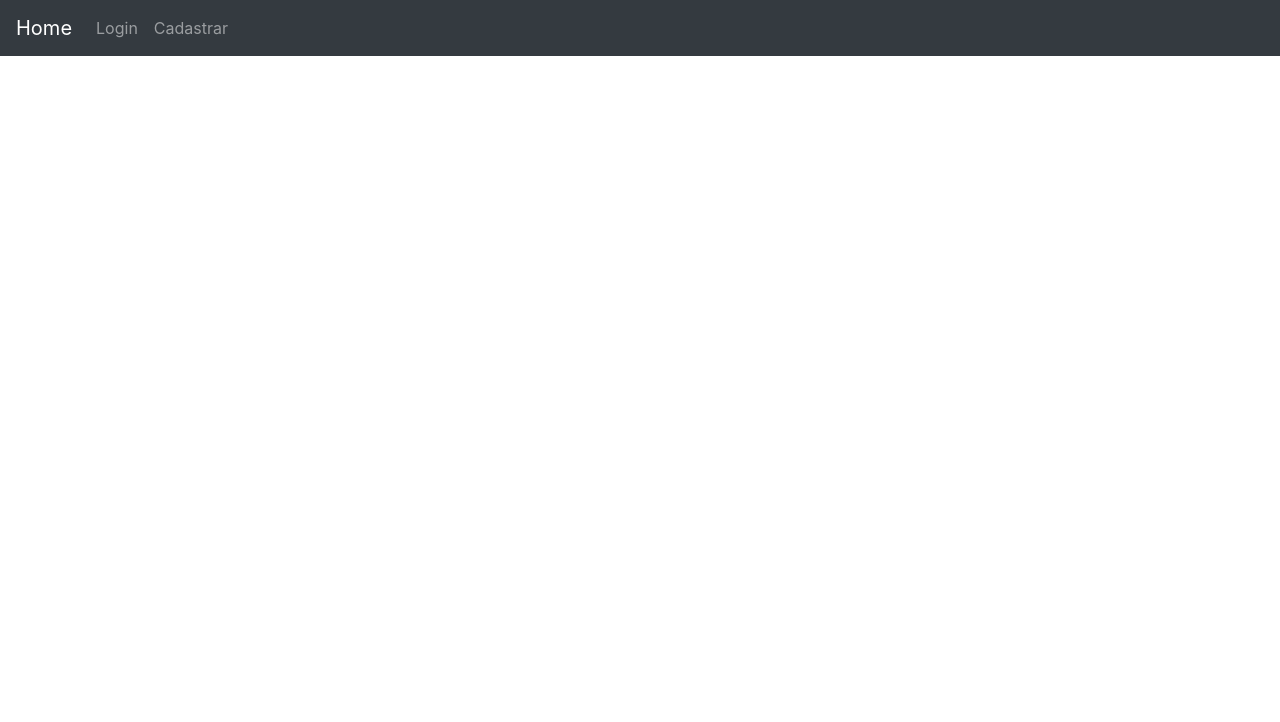
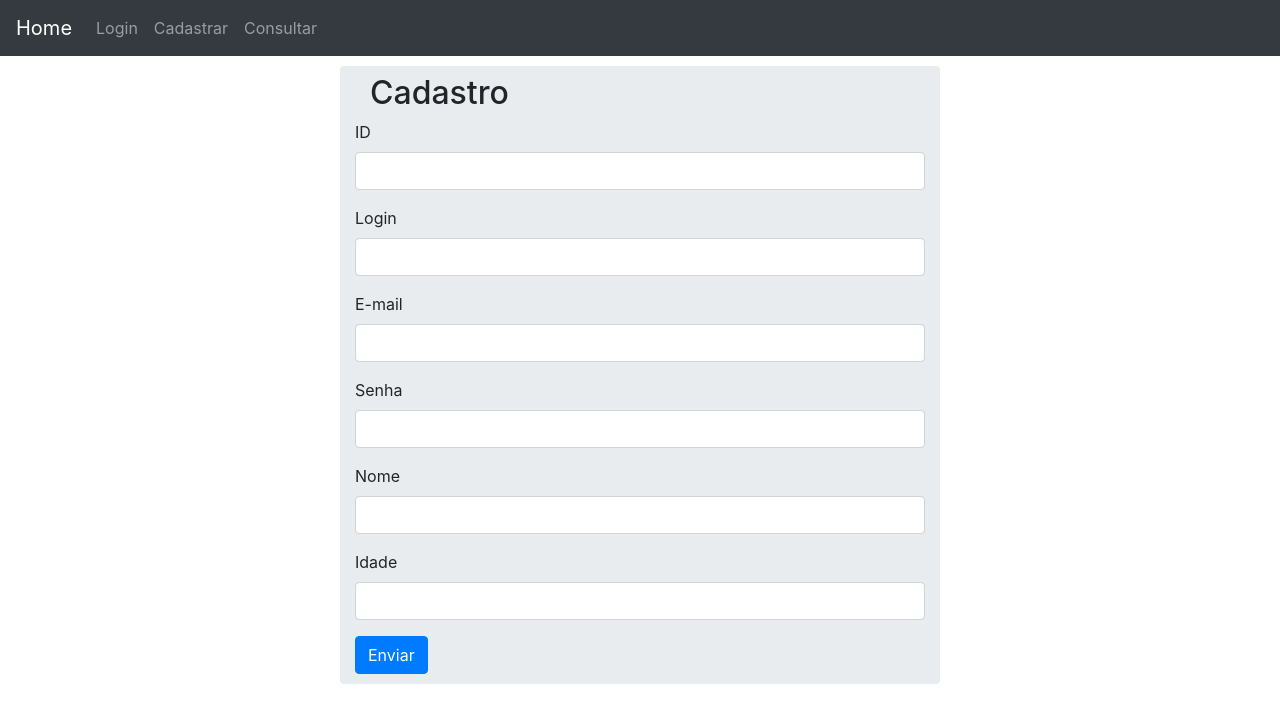
Before and after one commit to enriri/Desafio, an Angular app: page /Cadastro in a window 1280 px wide. Before the commit this address led to /. Shown: the top 722 px of the page. Built offline with nearby package versions, Linux system fonts and the light colour scheme.

Commit message:
HttpClient
1 - Importado modulo Http para possibilitar post do formulario de cadastro
2- Alteracao pagina cadastro, preparado para realizar post dos campos

```diff
--- a/src/app/app.component.ts
+++ b/src/app/app.component.ts
@@ -1,4 +1,5 @@
 import { Component } from '@angular/core';
+import { Usuario } from './usuario';
 
 @Component({
   selector: 'app-root',
@@ -7,4 +8,6 @@ import { Component } from '@angular/core';
 })
 export class AppComponent {
   title = 'Sistema';
+
+
 }
--- a/src/app/cadastro/cadastro.component.html
+++ b/src/app/cadastro/cadastro.component.html
@@ -1,37 +1,39 @@
 <div>
 	<div style="height: 10px"></div>
 
-	<form class="container ">
+	<form #cadastroForm="ngForm" (ngSubmit)="onSubmit()" class="container ">
+
 		<div style="height: 8px"></div>
 	  <h2 class="container">Cadastro</h2>
+
 	  	<div class="form-group">
-	    <label for="exampleInputPassword1">ID</label>
-	    <input type="password" class="form-control" id="exampleInputPassword1" placeholder="">
+	    	<label for="input_id">ID</label>
+	    	<input [(ngModel)] = "usuarioModel.id" name="input_id" type="text" class="form-control" id="input_id" placeholder="">
 	  	</div>
 
 	  	<div class="form-group">
-	    <label for="exampleInputEmail1">Login</label>
-	    <input type="email" class="form-control" id="exampleInputEmail1" aria-describedby="emailHelp" placeholder="">
+	    	<label for="input_login">Login</label>
+	    	<input ngModel name="input_login" type="text" class="form-control" id="input_login" placeholder="">
       	</div>
 
       	<div class="form-group">
-	    <label for="exampleInputPassword1">Senha</label>
-	    <input type="password" class="form-control" id="exampleInputPassword1" placeholder="">
+			<label for="input_email">E-mail</label>
+			<input ngModel name="input_email"  type="email" class="form-control" id="input_email" placeholder="">
 	 	</div>
 
 	  	<div class="form-group">
-	    <label for="exampleInputPassword1">Confirmar Senha</label>
-	    <input type="password" class="form-control" id="exampleInputPassword1" placeholder="">
+	    	<label for="input_pass">Senha</label>
+	    	<input ngModel name="input_pass"  type="password" class="form-control" id="input_pass" placeholder="">
       	</div>
 
       	<div class="form-group">
-	    <label for="exampleInputPassword1">Nome</label>
-	    <input type="password" class="form-control" id="exampleInputPassword1" placeholder="">
+	    	<label for="input_nome">Nome</label>
+	    	<input ngModel name="input_nome"  type="text" class="form-control" id="input_nome" placeholder="">
       	</div>
 
       	<div class="form-group">
-	    <label for="exampleInputPassword1">Idade</label>
-	    <input type="password" class="form-control" id="exampleInputPassword1" placeholder="">
+	    	<label for="input_idade">Idade</label>
+	    	<input ngModel name="input_idade"  type="number" class="form-control" id="input_idade" placeholder="">
       	</div>
 
 
--- a/src/app/cadastro/cadastro.component.ts
+++ b/src/app/cadastro/cadastro.component.ts
@@ -1,4 +1,6 @@
 import { Component, OnInit } from '@angular/core';
+import { Usuario } from '../usuario';
+import { UsuarioService } from '../usuario.service';
 
 @Component({
   selector: 'app-cadastro',
@@ -7,7 +9,20 @@ import { Component, OnInit } from '@angular/core';
 })
 export class CadastroComponent implements OnInit {
 
-  constructor() { }
+  usuarioModel = new Usuario('','','',0,'',true);
+
+  onSubmit(){
+    console.log(this.usuarioModel);
+
+    this._usuarioService.enroll(this.usuarioModel)
+      .subscribe(
+        data => console.log('OK !',data),
+        error => console.error('Error!', error)
+    )
+  }
+
+
+  constructor(private _usuarioService: UsuarioService ) { }
 
   ngOnInit() {
   }
--- /dev/null
+++ b/src/app/consulta/consulta.component.css
@@ -0,0 +1,6 @@
+#grid{
+    max-width: 600px;
+    background-color: #e9ecef;
+    border-radius: .25rem;
+
+}
--- /dev/null
+++ b/src/app/consulta/consulta.component.html
@@ -0,0 +1,26 @@
+<div style="height: 10px"></div>
+<h2 class="container" >Consulta</h2>
+<div id="grid" class="container bg-light">
+    <div class="row">
+      <div class="col-sm">
+       ID
+      </div>
+      <div class="col-sm">
+        Nome
+      </div>
+      <div class="col-sm">
+        Idade
+      </div>
+    </div>
+    <div class="row" *ngFor="let user of usuario">
+        <div class="col-sm">
+         {{user.id}}
+        </div>
+        <div class="col-sm">
+          {{user.nome}}
+        </div>
+        <div class="col-sm">
+          {{user.idade}}
+        </div>
+    </div>
+</div>
--- /dev/null
+++ b/src/app/consulta/consulta.component.ts
@@ -0,0 +1,19 @@
+import { Component, OnInit } from '@angular/core';
+import { UsuarioService } from '../usuario.service';
+
+@Component({
+  selector: 'app-consulta',
+  templateUrl: './consulta.component.html',
+  styleUrls: ['./consulta.component.css']
+})
+export class ConsultaComponent implements OnInit {
+
+  public usuario = [];
+
+  constructor(private _usuarioService: UsuarioService) { }
+
+  ngOnInit() {
+    this.usuario = this._usuarioService.getUsuario();
+  }
+
+}
--- a/src/app/navbar/navbar.component.html
+++ b/src/app/navbar/navbar.component.html
@@ -9,11 +9,15 @@
 
     <ul class="navbar-nav mr-auto">
       <li class="nav-item ">
-        <a class="nav-link" href="./login">Login <span class="sr-only">(current)</span></a>
+        <a class="nav-link" href="./Login">Login <span class="sr-only">(current)</span></a>
       </li>
 
       <li class="nav-item">
-        <a class="nav-link" href="./cadastro">Cadastrar</a>
+        <a class="nav-link" href="./Cadastro">Cadastrar</a>
+      </li>
+
+      <li class="nav-item">
+          <a class="nav-link" href="./Consulta">Consultar</a>
       </li>
 
     </ul>
--- /dev/null
+++ b/src/app/usuario.service.ts
@@ -0,0 +1,26 @@
+import { Injectable } from '@angular/core';
+import { HttpClient } from '@angular/common/http';
+import { Usuario } from './usuario';
+
+@Injectable({
+  providedIn: 'root'
+})
+
+export class UsuarioService {
+
+  _url = '';
+
+  constructor(private _http: HttpClient) { }
+
+  getUsuario(){
+    return [
+      {"id": 1, "nome": "Enrique", "idade": 22},
+      {"id": 2, "nome": "Admin", "idade": 99},
+    ]
+  }
+
+  enroll(uer: Usuario){
+    return this._http.post<any>(this._url, Usuario);
+  }
+
+}
--- /dev/null
+++ b/src/app/usuario.ts
@@ -0,0 +1,10 @@
+export class Usuario {
+    constructor(
+        public id: string,
+        public nome: string,
+        public email: string,
+        public idade: number,
+        public senha: string,
+        public ativo: boolean,
+    ) {}
+}
```
Also changed, not shown: src/app/app-routing.module.ts (+5 -3 lines), src/app/app.module.ts (+15 -3 lines), 2 other files (tests, documents, lock files or other folders). Lines whose indentation alone changed are shown as unchanged.
